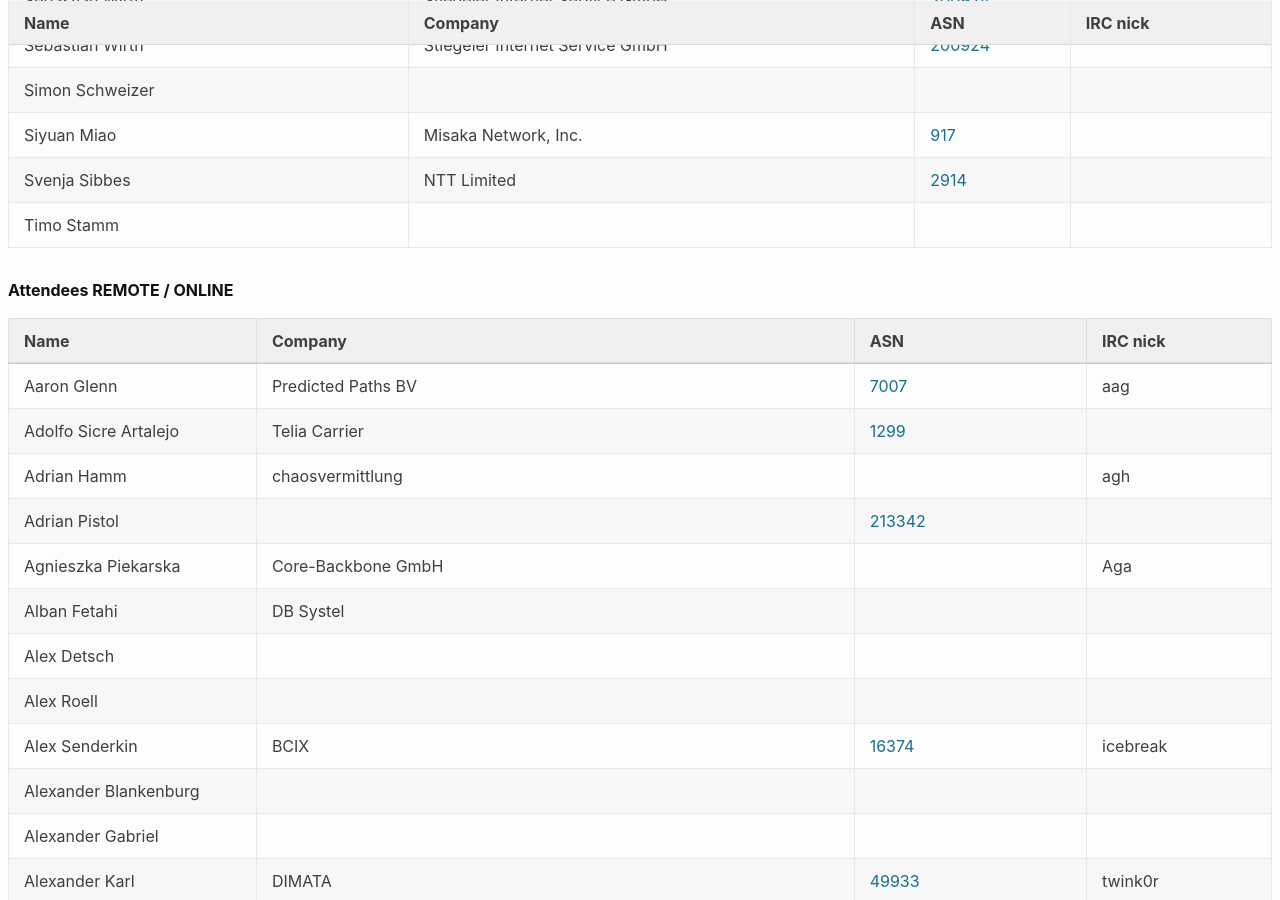
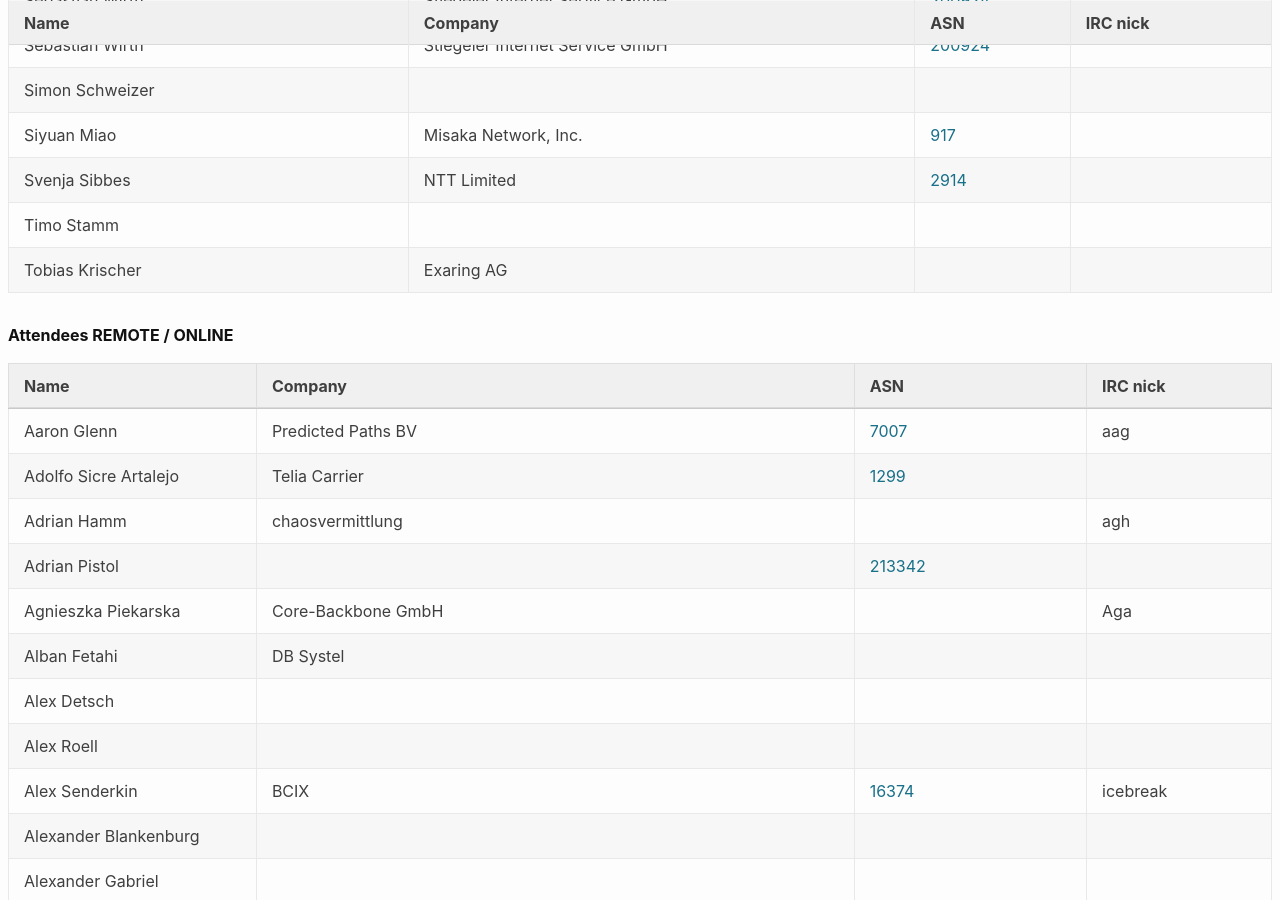
Before and after one commit to denog/pretix-attendeelist, a Jekyll site: the page built from denog14/index.md, in a window 1280 px wide and 900 px high, scrolled down 2173 px. Built offline with Jekyll 4.4.1, drawn with Linux system fonts in a browser that asks for light colours.

Commit message:
Latest data: Fri Sep  9 08:55:40 UTC 2022

```diff
--- a/_data/attendees_denog14_onsite.json
+++ b/_data/attendees_denog14_onsite.json
@@ -304,5 +304,11 @@
     "company": null,
     "irc": null,
     "asn": null
+  },
+  {
+    "name": "Tobias Krischer",
+    "company": "Exaring AG",
+    "irc": null,
+    "asn": null
   }
 ]
```
